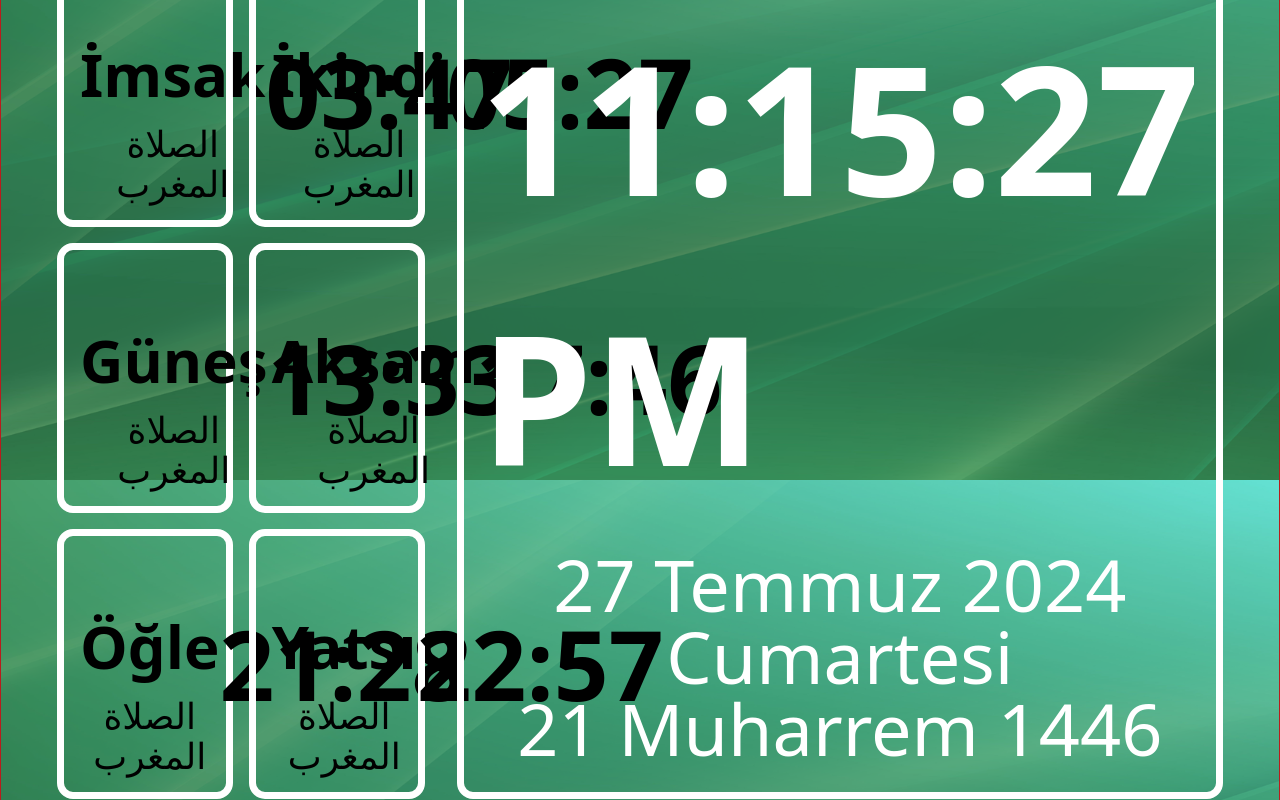
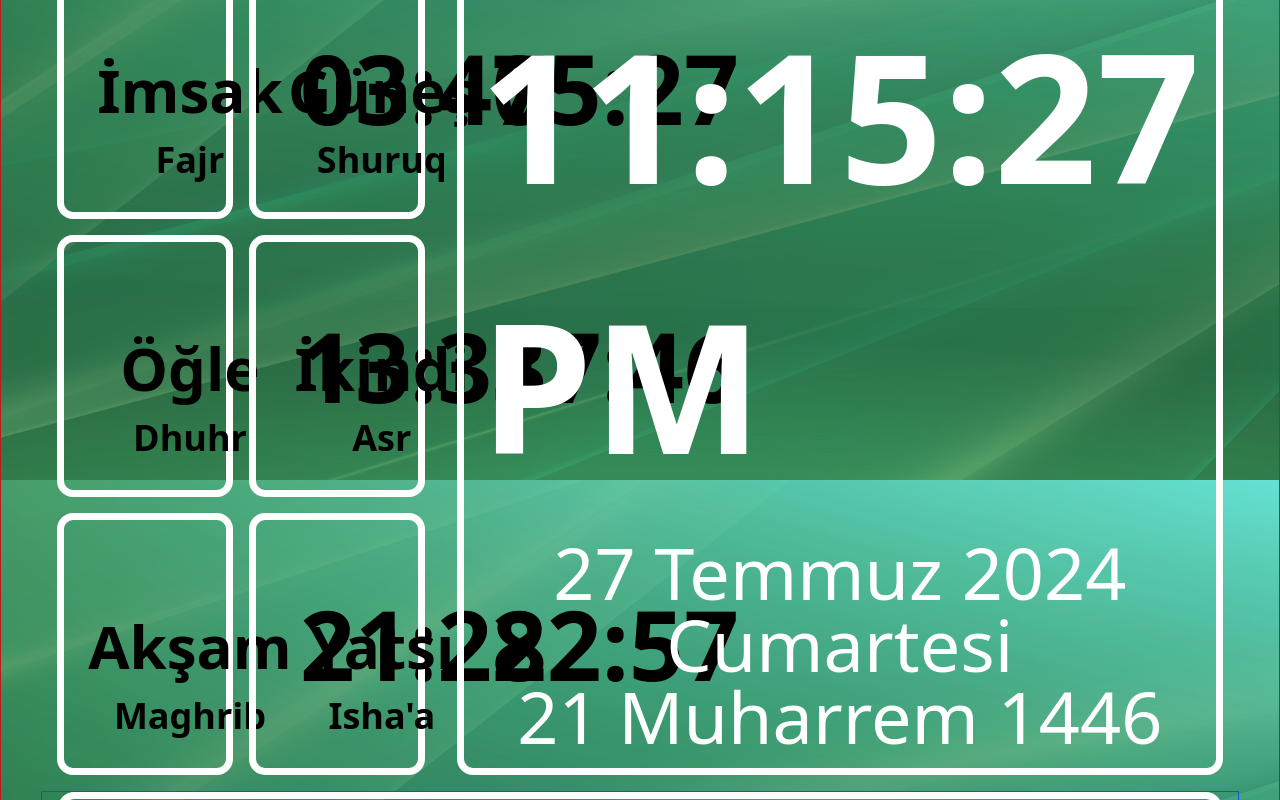
Before and after one commit to furkanvural38/igmg-vakitmatik-frontend, a React (Vite) app: page / in a window 1280 px wide. Shown: the part 320-1120 px from the top of the page. Built offline with nearby package versions, Linux system fonts and the light colour scheme.

Commit message:
add changing time names latin and arabic

```diff
--- a/src/components/center/prayerTimesGridLeft/prayerTimeLeft.tsx
+++ b/src/components/center/prayerTimesGridLeft/prayerTimeLeft.tsx
@@ -1,9 +1,11 @@
 import React, { useState, useEffect } from 'react';
 import { getDate } from '../getDate.tsx'; // Pfad zur getDate-Datei anpassen
 import { PrayerTimes } from '../types.ts'; // Pfad zu den Typen anpassen
+import useChangeTitle from './useChangeTitle.tsx'; // Pfad zur useChangeTitle-Datei anpassen
 
 const PrayerTimeLeft = () => {
     const [prayerTimes, setPrayerTimes] = useState<PrayerTimes | null>(null);
+    const titles = useChangeTitle();
 
     useEffect(() => {
         const fetchData = async () => {
@@ -18,60 +20,26 @@ const PrayerTimeLeft = () => {
         return <div>Loading...</div>; // Zeige einen Ladeindikator an, wenn die Daten noch nicht geladen sind
     }
 
+    const renderPrayerTime = (timeName: string, timeValue: string, title: string) => (
+        <div className="border-7 border-white rounded-2xl bg-transparent p-4 flex items-center justify-between">
+            <div className="flex flex-col mt-16">
+                <span className="text-black text-6xl text-center font-bold">{timeName}</span>
+                <span className="text-black text-4xl text-center mt-5 font-bold" style={{ minWidth: '220px' }}>{title}</span>
+            </div>
+            <span className="text-black text-8xl font-bold">{timeValue}</span>
+        </div>
+    );
+
     return (
         <div className="w-full h-full grid grid-cols-2 grid-rows-3 gap-4">
-            <div className="border-7 border-white rounded-2xl bg-transparent p-4 flex items-center justify-between">
-                <div className="flex flex-col mt-16">
-                    <span className="text-black text-6xl text-center font-bold">İmsak</span>
-                    <span className="text-black text-4xl text-center mt-5 font-bold">الصلاة المغرب</span>
-                </div>
-                <span className="text-black text-8xl font-bold">{prayerTimes.fajr}</span>
-            </div>
-            <div className="border-7 border-white rounded-2xl bg-transparent p-4 flex items-center justify-between">
-                <div className="flex flex-col mt-16">
-                    <span className="text-black text-6xl text-center font-bold">İkindi</span>
-                    <span className="text-black text-4xl text-center mt-5 font-bold">الصلاة المغرب</span>
-                </div>
-                <span className="text-black text-8xl font-bold">{prayerTimes.sunrise}</span>
-            </div>
-            <div className="border-7 border-white rounded-2xl bg-transparent p-4 flex items-center justify-between">
-                <div className="flex flex-col mt-16">
-                    <span className="text-black text-6xl text-center font-bold">Güneş</span>
-                    <span className="text-black text-4xl text-center mt-5 font-bold">الصلاة المغرب</span>
-                </div>
-                <span className="text-black text-8xl font-bold">{prayerTimes.dhuhr}</span>
-            </div>
-            <div className="border-7 border-white rounded-2xl bg-transparent p-4 flex items-center justify-between">
-                <div className="flex flex-col mt-16">
-                    <span className="text-black text-6xl text-center font-bold">Akşam</span>
-                    <span className="text-black text-4xl text-center mt-5 font-bold">الصلاة المغرب</span>
-                </div>
-                <span className="text-black text-8xl font-bold">{prayerTimes.asr}</span>
-            </div>
-            <div className="border-7 border-white rounded-2xl bg-transparent p-4 flex items-center justify-between">
-                <div className="flex flex-col mt-16">
-                    <span className="text-black text-6xl text-center font-bold">Öğle</span>
-                    <span className="text-black text-4xl text-center mt-5 font-bold">الصلاة المغرب</span>
-                </div>
-                <span className="text-black text-8xl font-bold">{prayerTimes.maghrib}</span>
-            </div>
-            <div className="border-7 border-white rounded-2xl bg-transparent p-4 flex items-center justify-between">
-                <div className="flex flex-col mt-16">
-                    <span className="text-black text-6xl text-center font-bold">Yatsı</span>
-                    <span className="text-black text-4xl text-center mt-5 font-bold">الصلاة المغرب</span>
-                </div>
-                <span className="text-black text-8xl font-bold">{prayerTimes.isha}</span>
-            </div>
+            {renderPrayerTime('İmsak', prayerTimes.fajr, titles.fajr)}
+            {renderPrayerTime('Güneş', prayerTimes.sunrise, titles.shuruq)}
+            {renderPrayerTime('Öğle', prayerTimes.dhuhr, titles.dhuhr)}
+            {renderPrayerTime('İkindi', prayerTimes.asr, titles.asr)}
+            {renderPrayerTime('Akşam', prayerTimes.maghrib, titles.maghrib)}
+            {renderPrayerTime('Yatsı', prayerTimes.isha, titles.ishaa)}
         </div>
     );
 };
 
 export default PrayerTimeLeft;
-
-/*
-<div className="border-7 border-white rounded-2xl bg-transparent p-4"></div>
-<div className="border-7 border-white rounded-2xl bg-transparent p-4"></div>
-<div className="border-7 border-white rounded-2xl bg-transparent p-4"></div>
-<div className="border-7 border-white rounded-2xl bg-transparent p-4"></div>
-<div className="border-7 border-white rounded-2xl bg-transparent p-4"></div>
-*/
--- /dev/null
+++ b/src/components/center/prayerTimesGridLeft/useChangeTitle.tsx
@@ -0,0 +1,48 @@
+import { useState, useEffect } from 'react';
+
+// Definiere das Interface für die Titelpaare
+interface PrayerTitle {
+    arabic: string;
+    latin: string;
+}
+
+// Erstelle eine Liste der Titelpaare
+const prayerTitles: { [key: string]: PrayerTitle } = {
+    fajr: { arabic: 'الصلاة الفجر', latin: 'Fajr' },
+    shuruq: { arabic: 'الشروق', latin: 'Shuruq' },
+    dhuhr: { arabic: 'الصلاة الظهر', latin: 'Dhuhr' },
+    asr: { arabic: 'الصلاة العصر', latin: 'Asr' },
+    maghrib: { arabic: 'الصلاة المغرب', latin: 'Maghrib' },
+    ishaa: { arabic: 'الصلاة العشاء', latin: 'Isha\'a' },
+};
+
+const useChangeTitle = () => {
+    const [currentTitles, setCurrentTitles] = useState<{ [key: string]: string }>({
+        fajr: prayerTitles.fajr.arabic,
+        shuruq: prayerTitles.shuruq.arabic,
+        dhuhr: prayerTitles.dhuhr.arabic,
+        asr: prayerTitles.asr.arabic,
+        maghrib: prayerTitles.maghrib.arabic,
+        ishaa: prayerTitles.ishaa.arabic,
+    });
+
+    useEffect(() => {
+        const interval = setInterval(() => {
+            setCurrentTitles((prevTitles) => {
+                const newTitles: { [key: string]: string } = {};
+                for (const key in prayerTitles) {
+                    newTitles[key] = prevTitles[key] === prayerTitles[key].arabic
+                        ? prayerTitles[key].latin
+                        : prayerTitles[key].arabic;
+                }
+                return newTitles;
+            });
+        }, 3000); // Wechsle die Titel alle 3 Sekunden
+
+        return () => clearInterval(interval); // Bereinige den Intervall bei der Demontage
+    }, []);
+
+    return currentTitles;
+};
+
+export default useChangeTitle;
```
Also changed, not shown: src/components/center/prayerTimesGridLeft/useDailyPrayerTime.tsx (deleted).
